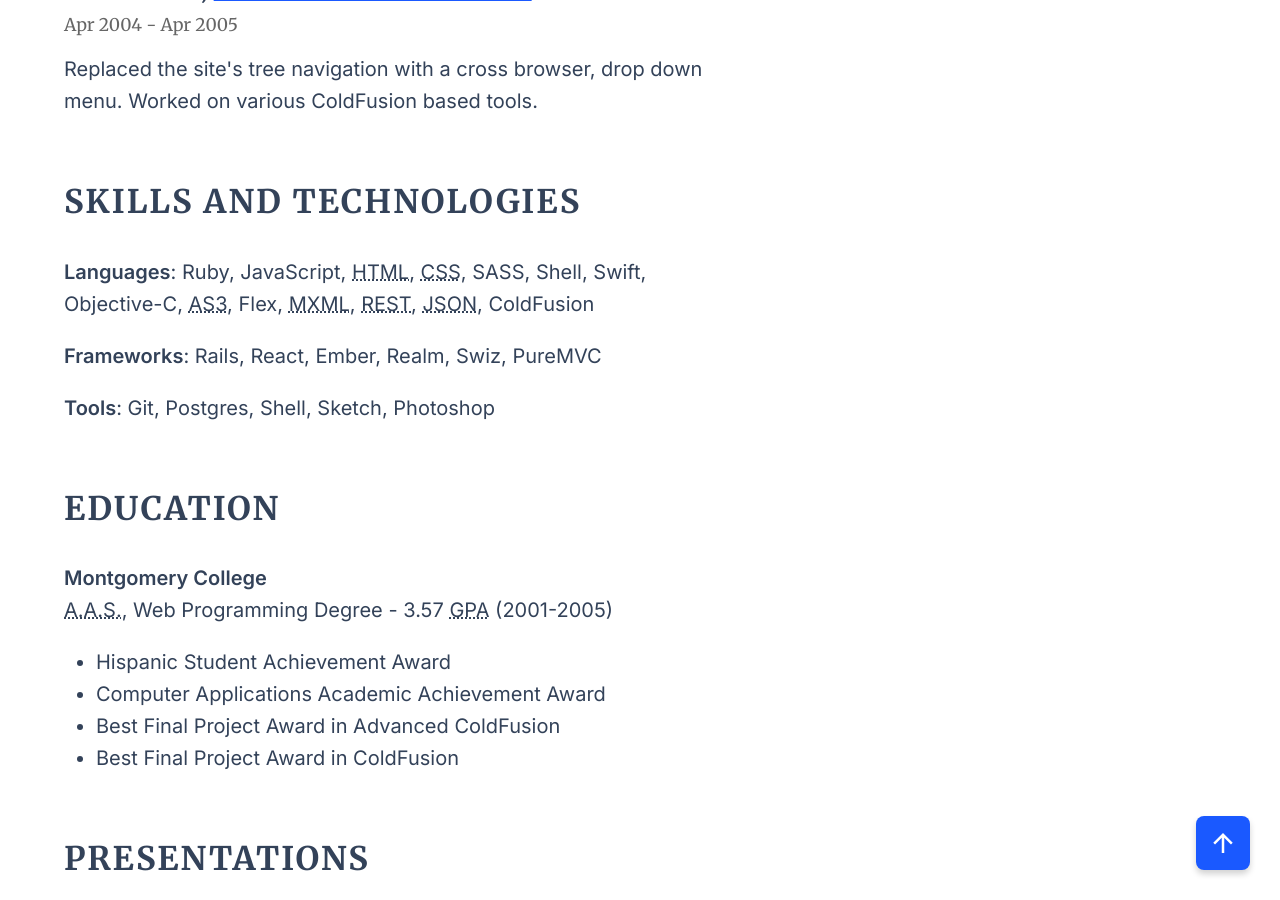
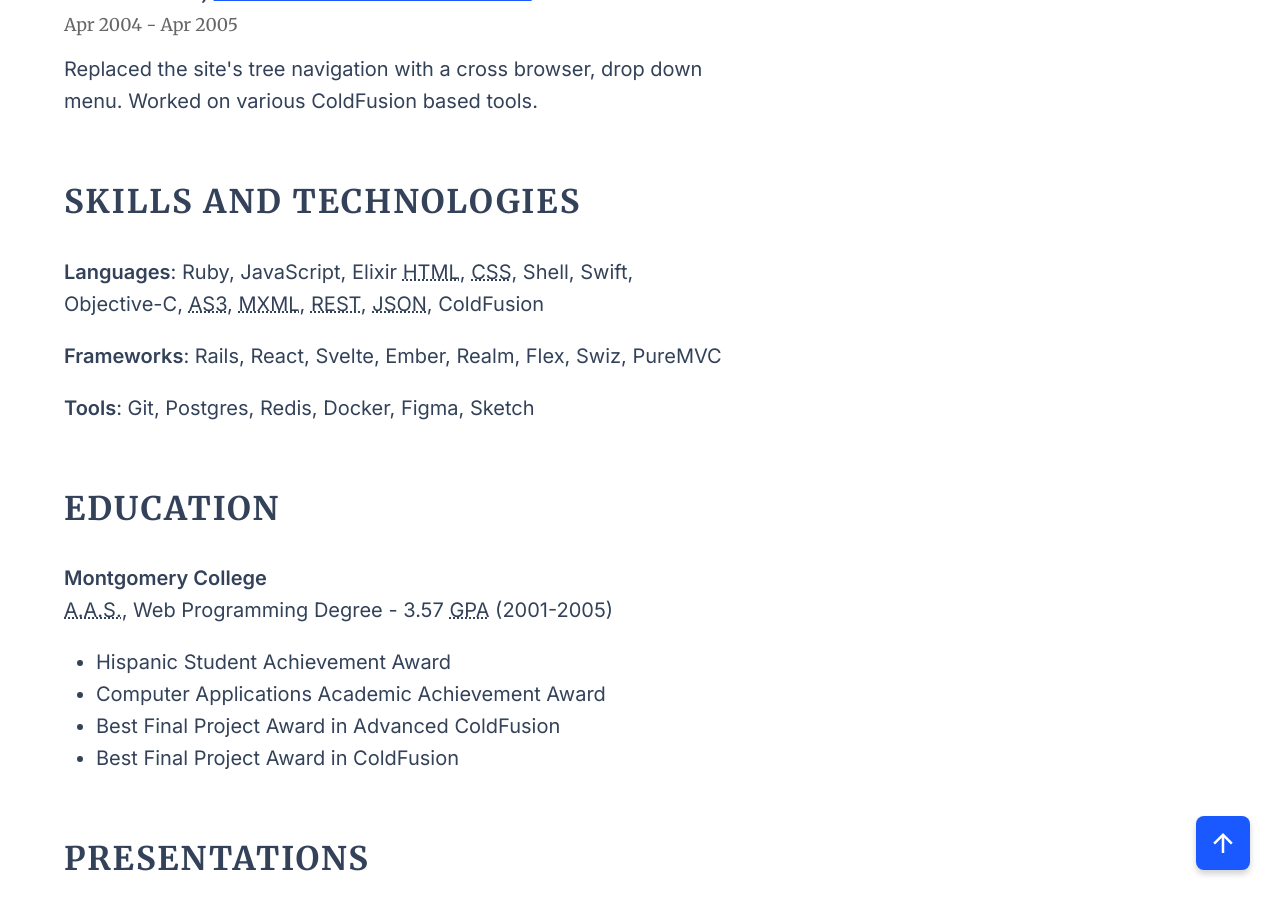
Before and after one commit to javierjulio/javierjulio.github.io, a Jekyll site: the page built from resume.html, in a window 1280 px wide and 900 px high, scrolled down 3919 px. Built offline with Jekyll 4.4.1, drawn with Linux system fonts in a browser that asks for light colours.

Commit message:
Update skills/tech section

```diff
--- a/resume.html
+++ b/resume.html
@@ -75,11 +75,11 @@ permalink: /resume/
 
 <h2 class="resume-section-heading">Skills and Technologies</h2>
 
-<p><strong>Languages</strong>: Ruby, JavaScript, <abbr title="Hypertext Markup Language">HTML</abbr>, <abbr title="Cascading Style Sheets">CSS</abbr>, SASS, Shell, Swift, Objective-C, <abbr title="ActionScript 3">AS3</abbr>, Flex, <abbr title="Macromedia eXtensible Markup Language">MXML</abbr>, <abbr title="Representational State Transfer">REST</abbr>, <abbr title="JavaScript Object Notation">JSON</abbr>, ColdFusion</p>
+<p><strong>Languages</strong>: Ruby, JavaScript, Elixir <abbr title="Hypertext Markup Language">HTML</abbr>, <abbr title="Cascading Style Sheets">CSS</abbr>, Shell, Swift, Objective-C, <abbr title="ActionScript 3">AS3</abbr>, <abbr title="Macromedia eXtensible Markup Language">MXML</abbr>, <abbr title="Representational State Transfer">REST</abbr>, <abbr title="JavaScript Object Notation">JSON</abbr>, ColdFusion</p>
 
-<p><strong>Frameworks</strong>: Rails, React, Ember, Realm, Swiz, PureMVC</p>
+<p><strong>Frameworks</strong>: Rails, React, Svelte, Ember, Realm, Flex, Swiz, PureMVC</p>
 
-<p><strong>Tools</strong>: Git, Postgres, Shell, Sketch, Photoshop</p>
+<p><strong>Tools</strong>: Git, Postgres, Redis, Docker, Figma, Sketch</p>
 
 <h2 class="resume-section-heading">Education</h2>
 
@@ -99,11 +99,11 @@ permalink: /resume/
 <p><a href="/presentations">Downloads are listed</a> for each presentation with descriptions.</p>
 
 <ul>
-<li>CSS: Cosmetic Content Without The Bloat (2013)</li>
-<li>Building Maintainable Applications with PureMVC (various 2009-2010)</li>
-<li>Using Flex Frameworks to Build Data Driven Applications (2009)</li>
-<li>Building ColdFusion Applications with Framework One (2010)</li>
-<li>Digging Through the Flex Framework (various 2009-2010)</li>
+  <li>CSS: Cosmetic Content Without The Bloat (2013)</li>
+  <li>Building Maintainable Applications with PureMVC (various 2009-2010)</li>
+  <li>Using Flex Frameworks to Build Data Driven Applications (2009)</li>
+  <li>Building ColdFusion Applications with Framework One (2010)</li>
+  <li>Digging Through the Flex Framework (various 2009-2010)</li>
 </ul>
 
 <h2 class="resume-section-heading">Certifications</h2>
```
